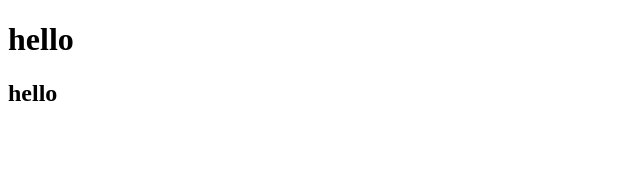
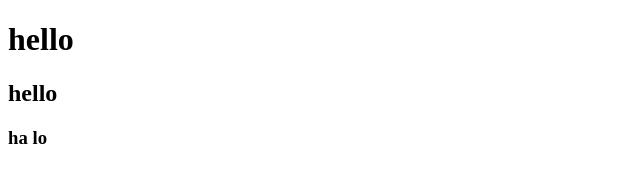
Before and after one commit to khoangoquan2003/LapTrinhWeb2024, a plain HTML site: page src/main/index.html in a window 1280 px wide. Shown: the full height of the page, 0-640 px from the left. Drawn offline with Linux system fonts and the light colour scheme.

Commit message:
2 commit

```diff
--- a/src/main/index.html
+++ b/src/main/index.html
@@ -7,5 +7,6 @@
 <body>
 <h1>hello</h1>
 <h2>hello</h2>
+<h3> ha lo</h3>
 </body>
 </html>
```
